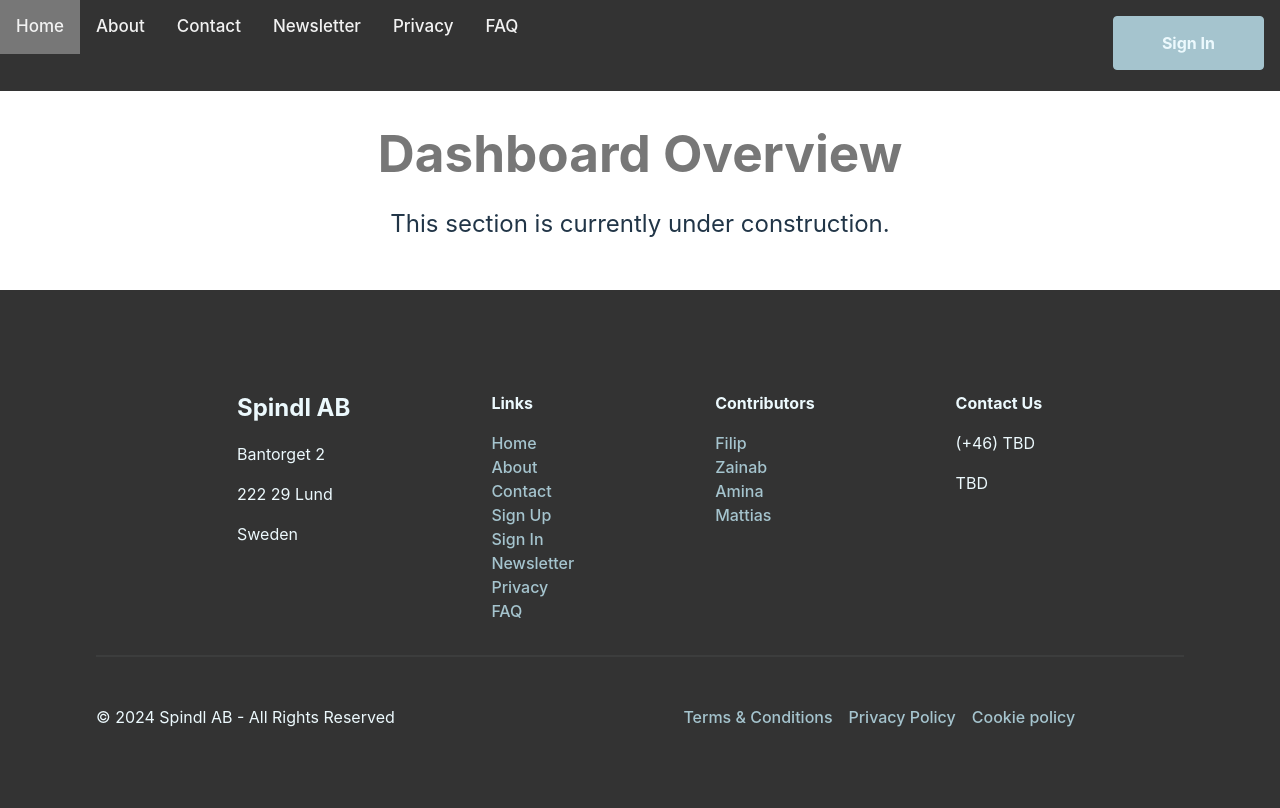
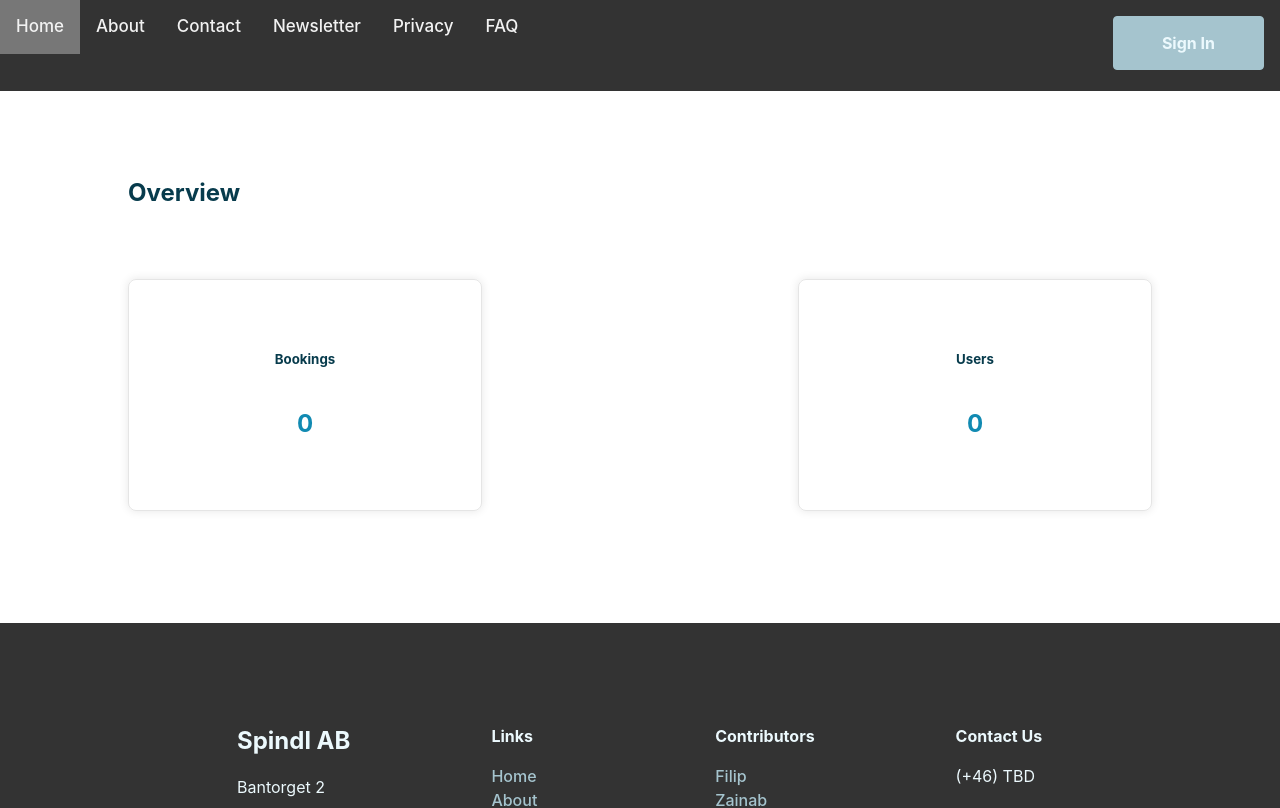
Before and after one commit to MinaStormcloud/Spindl_APL, a React (Vite) app in the folder spindl_apl.client/: page /dashboard/overview in a window 1280 px wide. Shown: the top 808 px of the page. Built offline with nearby package versions, Linux system fonts and the light colour scheme; no server answers.

Commit message:
OverviewCss

```diff
--- a/spindl_apl.client/src/pages/dashboard/DashboardOverview.jsx
+++ b/spindl_apl.client/src/pages/dashboard/DashboardOverview.jsx
@@ -1,16 +1,55 @@
 import React, { useState, useEffect } from "react";
-import '../../dashboard-components/dashboard-css/Dashboard.css';
+import '../../dashboard-components/dashboard-css/DashboardOverview.css';
 
 export default function DashboardOverview() {
+  const [bookingCount, setBookingCount] = useState(0);
+  const [userCount, setUserCount] = useState(0);
+
+  useEffect(() => {
+    const fetchData = async () => {
+      try {
+        const bookingResponse = await fetch(
+          "https://localhost:7127/api/Bookings"
+        );
+        const userResponse = await fetch("https://localhost:7127/api/Users");
+
+        if (
+          !bookingResponse.ok ||
+          !userResponse.ok
+        ) {
+          throw new Error("Failed to fetch data");
+        }
+
+        const bookingData = await bookingResponse.json();
+        const userData = await userResponse.json();
+
+        setBookingCount(bookingData.length);
+        setUserCount(userData.length);
+
+      } catch (error) {
+        console.error("Error fetching data:", error);
+        // Handle error as needed
+      }
+    };
+
+    fetchData();
+  }, []);
+
   return (
-    <div id="dashboardoverview">
-      <div>
-        <h1 className="h1">Dashboard Overview</h1>
+    <div className="overview">
+      <div className="overview-header">
+        <h2>Overview</h2>
       </div>
-      <div>
-        <p className="dashboard-paragraph">
-        This section is currently under construction.
-        </p>
+      <div className="overview-row">
+
+        <div className="overview-card overview-col">
+          <h5>Bookings</h5>
+          <h2>{bookingCount}</h2>
+        </div>
+        {<div className="overview-card overview-col">
+          <h5>Users</h5>
+          <h2>{userCount}</h2>
+        </div> }
       </div>
     </div>
   );
```
